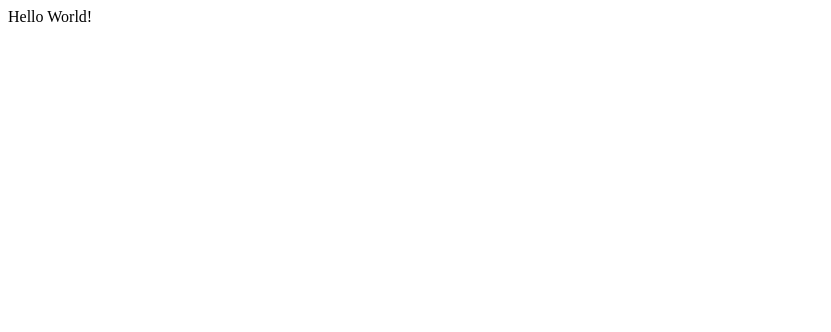
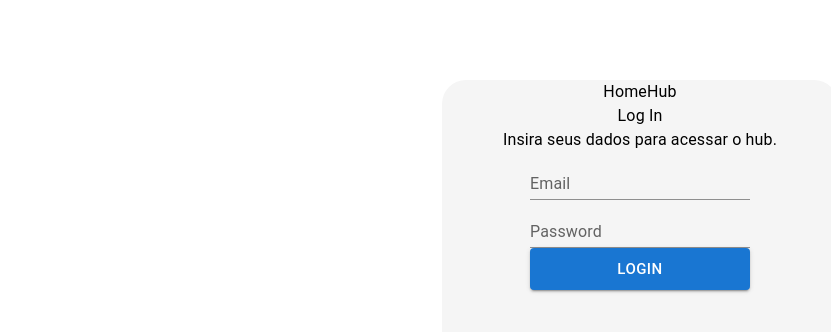
Before and after one commit to GabrielVeroneze/homehub-single-spa-routing, a React app in the folder react-login/: page / in a window 1280 px wide. Shown: the top 332 px of the page, without its empty margins (0-831 px from the left). Built offline with nearby package versions, Linux system fonts and the light colour scheme; the HTML template or start-up script is replaced by a standard one.

Commit message:
✨ feat: integra LoginBox ao componente App
O componente `App` agora renderiza o `LoginBox`, exibindo a interface de login como parte principal da aplicação.

```diff
--- a/react-login/src/App.tsx
+++ b/react-login/src/App.tsx
@@ -1,5 +1,11 @@
+import LoginBox from './components/LoginBox'
+
 const App = () => {
-    return <section>Hello World!</section>
+    return (
+        <div>
+            <LoginBox />
+        </div>
+    )
 }
 
 export default App
```
